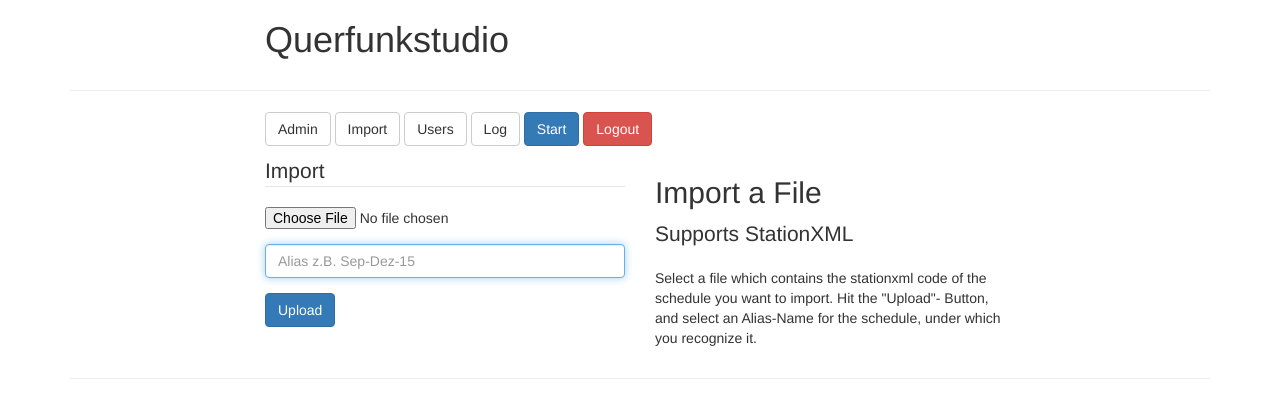
After one commit to olf42/querfunkstudio, a Python web app: template templates/import.html in a window 1280 px wide. The commit adds this page. Shown: the top 418 px of the page. Run offline with Jinja, Linux system fonts and the light colour scheme; the template is opened without the code that fills it, so the values that code supplies are empty; some libraries are stand-ins or nearby versions.

Commit message:
added stationxml-import, admin-base-template

```diff
--- a/querfunkconfig.py
+++ b/querfunkconfig.py
@@ -18,5 +18,7 @@ ERROR_SESSION_MSG = "No Username found in your Session. Please log in."
 ERROR_USERCREATE_MSG = "User already exists! Choose a different Name and try again."
 ERROR_PASSWORD_MSG = "Passwords don't match. Try again!"
 ERROR_NOTSUPERUSER_MSG = "User is not superuser!"
+ERROR_STATIONXMLIMPORT_MSG = "Import not possible. Maybe the alias already exists?"
 
+SUCCESS_STATIONXMLIMPORT_MSG = "Added {0} successfully."
 SUCCESS_REGISTRATION_MSG = "Account created. Needs approval."
--- /dev/null
+++ b/templates/admin-base.html
@@ -0,0 +1,45 @@
+{% extends "base.html" %}
+
+{% block title %}
+Admin
+{% endblock %}
+
+{% block error %}
+	{% if error %}
+		<div class="alert alert-dismissible alert-danger">
+			<button type="button" class="close" data-dismiss="alert">×</button>
+			<p><strong>Error: </strong>{{ error }}</p>
+		</div>
+	{% endif %}
+{% endblock %}
+
+{% block success %}
+	{% if success %}
+		<div class="alert alert-dismissible alert-success">
+			<button type="button" class="close" data-dismiss="alert">×</button>
+			<p><strong>Success: </strong>{{ success }}</p>
+		</div>
+	{% endif %}
+{% endblock %}
+
+
+
+{% block content %}
+		<div class="row">
+			<div class="col-md-2"></div>
+			<div class="col-md-8">
+				<p>
+				<a href="/admin" class="btn btn-default">Admin</a>
+				<a href="/admin/import" class="btn btn-default">Import</a>
+				<a href="/admin/users" class="btn btn-default">Users</a>
+				<a href="/admin/log" class="btn btn-default">Log</a>
+				<a href="/start" class="btn btn-primary">Start</a>
+				<a href="/logout" class="btn btn-danger">Logout</a>
+			</div>
+			<div class="col-md-2"></div>
+		</div>
+
+	{% block admincontent %}
+	{% endblock %}
+
+{% endblock %}
--- a/templates/base.html
+++ b/templates/base.html
@@ -31,13 +31,19 @@
 		<div class="col-md-6"></div>
 	</div><!-- /.row -->
 
-	{% block error %}
-	{% endblock %}
+	<hr>
 
+	<div class="row">
+		<div class="col-md-2"></div>
+		<div class="col-md-8">
+			{% block error %}
+			{% endblock %}
 
-	{% block success %}
-	{% endblock %}
-
+			{% block success %}
+			{% endblock %}
+		</div>
+		<div class="col-md-2"></div>
+	</div>
 
 	{% block content %}
 	{% endblock %}
--- /dev/null
+++ b/templates/import.html
@@ -0,0 +1,43 @@
+{% extends "admin-base.html" %}
+
+{% block title %}
+Import
+{% endblock %}
+
+{% block admincontent %}
+
+		<div class="row">
+			<div class="col-md-2"></div>
+				<div class="col-md-4">
+					<form method="POST" action="/admin/import" enctype="multipart/form-data">
+					<fieldset>
+						<input class="form-control" name="query" value="import" type="hidden">
+						<legend>
+							Import
+						</legend>
+					<div class="form-group">
+						<input class="file" name="stationxml" type="file">
+					</div>
+					<div class="form-group">
+						<input class="form-control" name="alias" placeholder="Alias z.B. Sep-Dez-15" type="text" autofocus>
+					</div>
+					<div class="form-group">
+						<input type="submit" value="Upload" class="btn btn-primary" >
+					</div>
+					</fieldset>
+					</form>
+				</div>
+				<div class="col-md-4">
+					<h2>Import a File</h2>
+					<p class='lead'>Supports StationXML</p>
+					<p>Select a file which contains the stationxml code
+					of the schedule you want to import. Hit the "Upload"-
+					Button, and select an Alias-Name for the schedule,
+					under which you recognize it.
+					</p>
+				</div>
+			<div class="col-md-2"></div>
+		</div>
+	<hr>
+
+{% endblock %}
--- a/templates/index.html
+++ b/templates/index.html
@@ -6,8 +6,8 @@ Index
 
 {% block error %}
 	{% if error %}
-	<hr>
 		<div class="alert alert-dismissible alert-danger">
+			<button type="button" class="close" data-dismiss="alert">×</button>
 			<p><strong>Error: </strong>{{ error }}</p>
 		</div>
 	{% endif %}
@@ -15,8 +15,8 @@ Index
 
 {% block success %}
 	{% if success %}
-	<hr>
 		<div class="alert alert-dismissible alert-success">
+			<button type="button" class="close" data-dismiss="alert">×</button>
 			<p><strong>Success: </strong>{{ success }}</p>
 		</div>
 	{% endif %}
@@ -24,7 +24,6 @@ Index
 
 
 {% block content %}
-	<hr>
 		{% if infoblock %}
 
 		<p>{{	infoblock.text }}</p>
```
Also changed, not shown: app.py (+8 -1 lines), querfunkadmin.py (+37 -1 lines), querfunkbackend.py (added, +42 -0 lines), templates/admin.html (+2 -26 lines), templates/start.html (+5 -4 lines), 1 other file.
